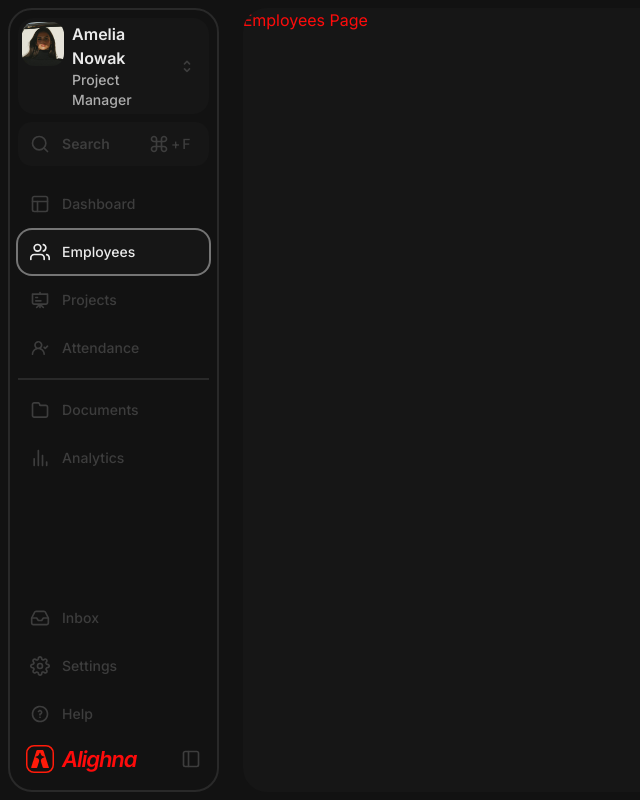
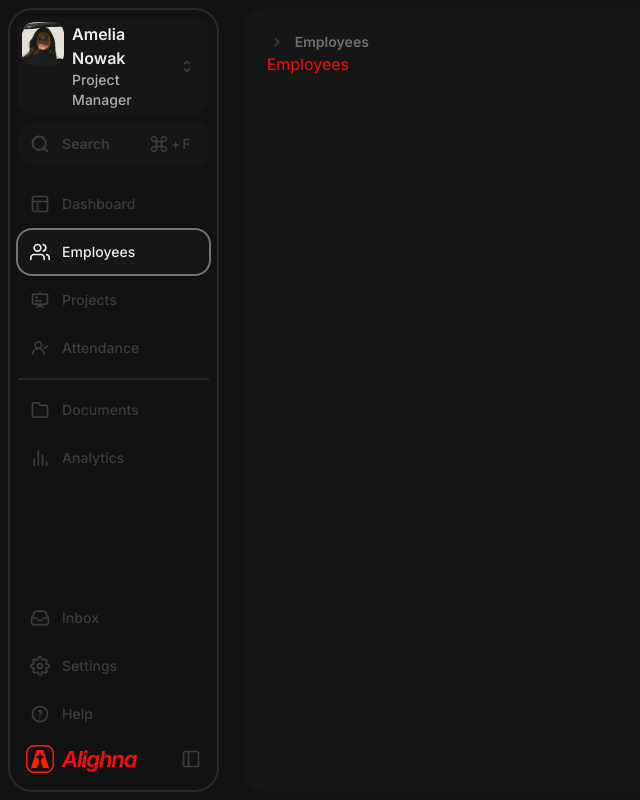
Before and after one commit to AmirtheAmir/Alighna, a React (Vite) app: page /employees in a window 1280 px wide. Shown: the whole page, without its empty margins (0-640 px from the left). Built offline with nearby package versions, Linux system fonts and the light colour scheme.

Commit message:
added employee breadcrumb

```diff
--- a/src/App.jsx
+++ b/src/App.jsx
@@ -1,6 +1,5 @@
 import "./App.css";
-import React from "react";
-import { Routes, Route } from "react-router-dom";
+import { Route, Routes } from "react-router-dom";
 import Sidebar from "./components/Sidebar";
 import Employees from "./pages/Employees";
 import StartingPage from "./pages/StartingPage";
@@ -15,7 +14,7 @@ function App() {
         </div>
         <div className="flex-1">
           <Routes>
-            <Route path="/employees" element={<Employees />} />
+            <Route path="/employees" element={<Employees />}/>
             <Route path="/" element={<StartingPage />} />
           </Routes>
         </div>
--- /dev/null
+++ b/src/components/Breadcrumbs.jsx
@@ -0,0 +1,48 @@
+import { NavLink, useLocation } from "react-router-dom";
+import RightIcon from "../assets/icons/right.svg?react";
+export default function Breadcrumbs() {
+  const location = useLocation();
+
+  const segments = location.pathname.split("/").filter(Boolean);
+  // "/employees/suspended" → ["employees", "suspended"]
+
+  // Convert URL segments into breadcrumb objects
+  const crumbs = segments.map((segment, index) => {
+    const to = "/" + segments.slice(0, index + 1).join("/");
+
+    return {
+      label: segment,
+      to,
+    };
+  });
+
+  return (
+    <div className="flex items-center gap-2 text-tx-disabled">
+      {crumbs.map((crumb, index) => {
+        const isLast = index === crumbs.length - 1;
+        return (
+          <>
+            <RightIcon />
+            {isLast ? (
+              <span className="txt-s-600 text-tx-muted hover:text-tx-secondary transition-colors duration-150">
+                {capitalize(crumb.label)}
+              </span>
+            ) : (
+              <NavLink
+                to={crumb.to}
+                className="txt-s-600 text-tx-disabled hover:text-tx-muted transition-colors  duration-150"
+              >
+                {capitalize(crumb.label)}
+              </NavLink>
+            )}
+          </>
+        );
+      })}
+    </div>
+  );
+}
+
+// helper to make labels look human
+function capitalize(text) {
+  return text.charAt(0).toUpperCase() + text.slice(1);
+}
--- a/src/main.jsx
+++ b/src/main.jsx
@@ -1,5 +1,4 @@
-import { StrictMode } from 'react'
-// import { createRoot } from 'react-dom/client'
+
 import React from 'react'
 import ReactDOM from 'react-dom/client'
 import {BrowserRouter} from 'react-router-dom'
--- a/src/pages/Employees.jsx
+++ b/src/pages/Employees.jsx
@@ -1,9 +1,18 @@
+import Breadcrumbs from "../components/Breadcrumbs";
+import RightIcon from "../assets/icons/right.svg?react";
+
 function Employees() {
   return (
-    <div className="h-full overflow-y-auto bg-background-surface rounded-3xl">
-      <h1 className="text-primary txt-body-lg">Employees Page</h1>
+    <div className="h-full overflow-y-auto bg-background-surface gap-6 p-6 rounded-3xl">
+      {/* employee page url */}
+      <div>
+        {/* <RightIcon className="text-tx-disabled" /> */}
+        <Breadcrumbs />
+        <h1 className="text-primary txt-body-lg">Employees</h1>
+      </div>
     </div>
   );
 }
 
 export default Employees;
+``
```
Also changed, not shown: src/assets/icons/right.svg (added), src/assets/icons/search.svg.
